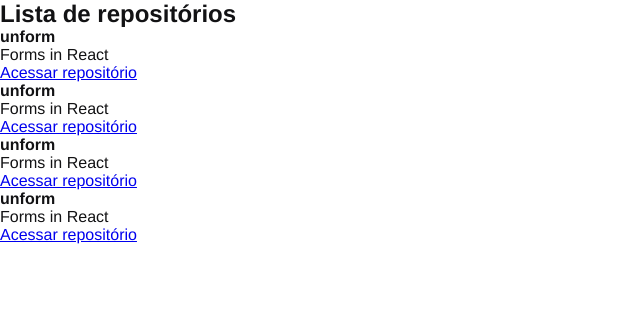
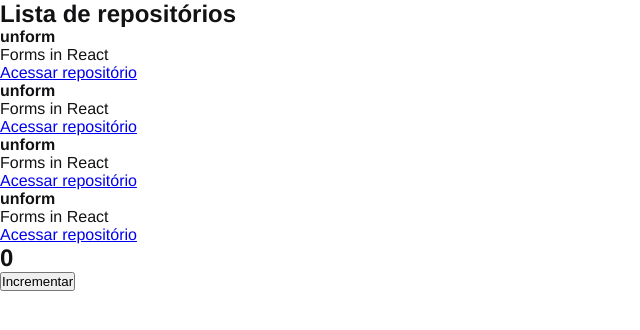
Before and after one commit to wander-junior/github-explorer, a React app: page / in a window 1280 px wide. Shown: the top 330 px of the page, without its empty margins (0-640 px from the left). Built offline with nearby package versions, Linux system fonts and the light colour scheme.

Commit message:
Add Counter component

```diff
--- a/src/App.jsx
+++ b/src/App.jsx
@@ -1,7 +1,13 @@
 import './styles/global.scss';
 
 import RepositoryList from './components/RepositoryList';
+import { Counter } from './components/Counter';
 
 export function App() {
-    return <RepositoryList />
+    return (
+        <>
+            <RepositoryList />
+            <Counter />
+        </>
+    )
 }
--- /dev/null
+++ b/src/components/Counter.jsx
@@ -0,0 +1,14 @@
+import { useState } from 'react'
+
+export function Counter() {
+    const [counter, setCounter] = useState(0);
+
+    const increment = () => setCounter(counter + 1)
+
+    return (
+        <div>
+            <h2>{counter}</h2>
+            <button onClick={increment}>Incrementar</button>
+        </div>
+    )
+}
```
